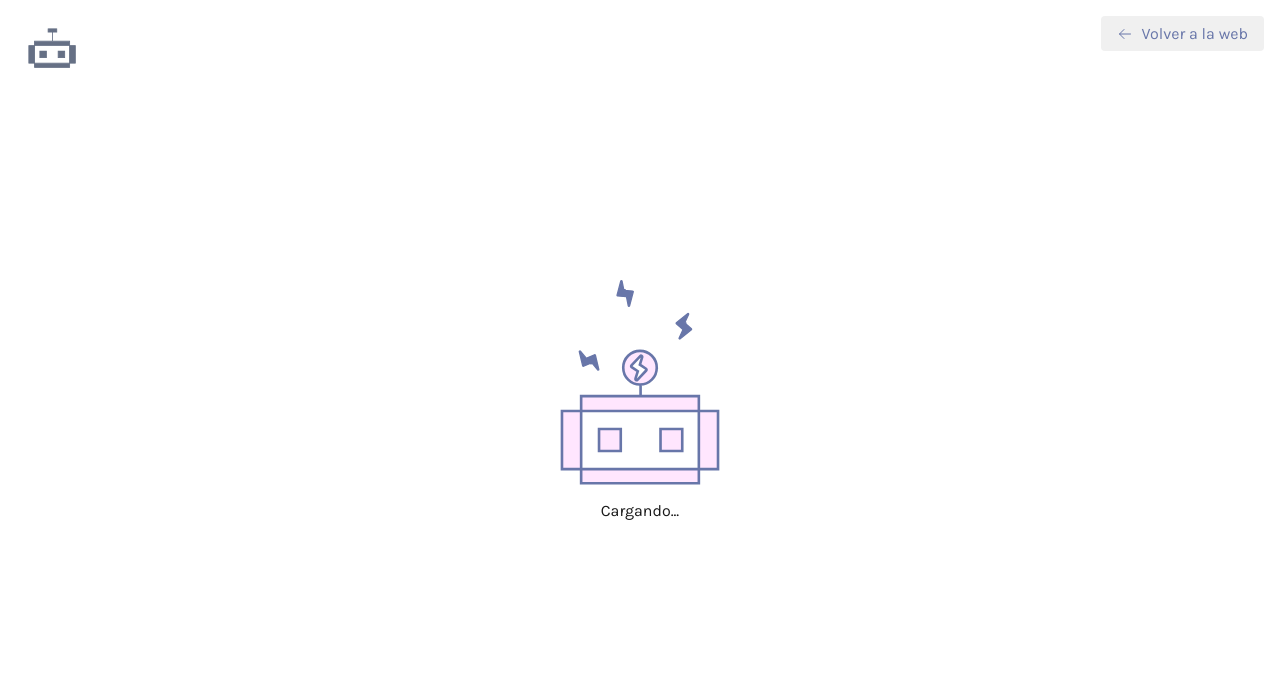
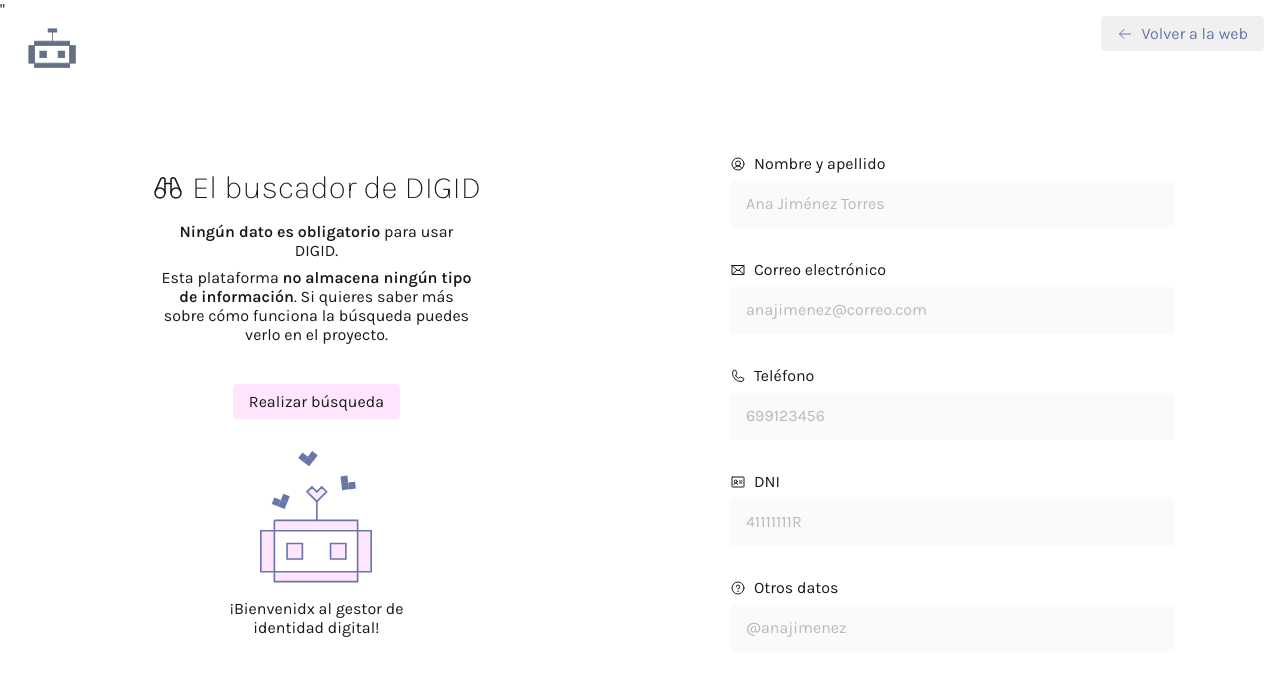
Before and after one commit to silvia-stefani/buscador-de-indentidad, a React (Vite) app in the folder cliente/: page /app in a window 1280 px wide. Shown: the top 676 px of the page. Built offline with nearby package versions, Linux system fonts and the light colour scheme.

Commit message:
loading animation

```diff
--- a/cliente/src/App.jsx
+++ b/cliente/src/App.jsx
@@ -17,7 +17,7 @@ import Trash from './App/Dashboard/Trash/Trash';
 function App() {
 
   const [returndata, setReturndata] = useState({});
-  const [loading, setLoading] = useState(true)
+  const [loading, setLoading] = useState(false)
   let navigate = useNavigate();
 
   const fetchData = async (values) => {
@@ -47,7 +47,7 @@ function App() {
 
   return (
     <div className={styles.App}>
-
+"
       {loading ? <Modal emoji={true} width="10rem" type="loading" label="Cargando..." /> : null}
 
       <Routes>
--- a/cliente/src/components/Emojis/LoadingEm.jsx
+++ b/cliente/src/components/Emojis/LoadingEm.jsx
@@ -1,16 +1,41 @@
 import React from "react";
 
+import { motion } from 'framer-motion';
+
 export default function ChargeEm({ color, width }) {
+
+    <svg width="120" height="156" viewBox="0 0 120 156" fill="none" xmlns="http://www.w3.org/2000/svg">
+        <path d="M75.6449 113.648H92.2124V130.403H75.6449V113.648Z" fill="#FFE6FE" />
+        <path d="M45.3296 113.648H28.7622V130.403H45.3296V113.648Z" fill="#FFE6FE" />
+        <path fill-rule="evenodd" clip-rule="evenodd" d="M15.1184 155H58.9734H104.882V144.202H119.5V99.8487H104.882V144.202H58.9734H15.1184V99.8487H0.5V144.202H15.1184V155Z" fill="#FFE6FE" />
+        <path d="M60.4407 99.8487H104.882V88.5526H60.4407H15.1184V99.8487H60.4407Z" fill="#FFE6FE" />
+        <path d="M60.4407 88.5526V79.6855M60.4407 88.5526H15.1184V99.8487M60.4407 88.5526H104.882V99.8487M104.882 144.202V155H58.9734H15.1184V144.202M104.882 144.202H58.9734H15.1184M104.882 144.202V99.8487M104.882 144.202H119.5V99.8487H104.882M104.882 99.8487H60.4407H15.1184M15.1184 144.202V99.8487M15.1184 144.202H0.5V99.8487H15.1184M75.6449 113.648H92.2124V130.403H75.6449V113.648ZM45.3296 113.648H28.7622V130.403H45.3296V113.648Z" stroke="#6876A9" />
+        <path fill-rule="evenodd" clip-rule="evenodd" d="M72.7817 66.8465C72.7817 73.9414 67.0592 79.693 60.0002 79.693C52.9412 79.693 47.2188 73.9414 47.2188 66.8465C47.2188 59.7516 52.9412 54 60.0002 54C67.0592 54 72.7817 59.7516 72.7817 66.8465ZM60.1957 58.0051L53.5007 65.101C53.1252 65.499 53.196 66.1408 53.6492 66.4464L58.3187 69.5955L56.5577 75.2425C56.2783 76.1385 57.3956 76.7984 58.0384 76.1171L64.7335 69.0212C65.109 68.6232 65.0381 67.9814 64.585 67.6758L59.9155 64.5267L61.6765 58.8797C61.9559 57.9837 60.8386 57.3238 60.1957 58.0051Z" fill="#FFE6FE" stroke="#6876A9" />
+        <path d="M22.8504 63.2436C22.5919 63.3546 22.4889 63.6539 22.6006 63.8945L23.0056 63.721L23.0425 63.6905L22.851 63.2433M22.8504 63.2436L22.851 63.2433L22.851 63.2433M22.8504 63.2436L16.9868 65.7547C16.7022 65.8766 16.3765 65.7133 16.3039 65.4124L13.7149 54.6824C13.5907 54.1672 14.2479 53.838 14.586 54.2461L18.8475 59.3896L19.0859 59.6774L19.4127 59.5374L19.4294 59.5303L19.4294 59.5302L25.2936 57.0188C25.5782 56.897 25.9039 57.0603 25.9765 57.3612L28.5654 68.0912C28.6897 68.6063 28.0324 68.9355 27.6944 68.5275L23.5099 63.4769C23.4916 63.437 23.4677 63.3987 23.438 63.3628L23.4246 63.3739L23.1945 63.0962L22.851 63.2433M22.8504 63.2436C22.8506 63.2435 22.8508 63.2434 22.851 63.2433" fill="#6876A9" stroke="#6876A9" />
+        <path d="M49.3101 12.741L49.3101 12.741L42.956 12.1737C42.6477 12.1462 42.4382 11.848 42.5168 11.5486L45.3216 0.872976C45.4562 0.360445 46.191 0.382019 46.2954 0.901566L47.5869 7.3319C47.5842 7.37571 47.587 7.42084 47.5962 7.46651L47.6133 7.46308L47.6843 7.81665L48.0564 7.84987L48.0997 7.36537L48.1467 7.35594L48.5855 7.39512C48.5699 7.66017 48.3369 7.87491 48.0565 7.84987L54.4106 8.41716C54.7189 8.44469 54.9284 8.74287 54.8497 9.04223L52.045 19.7179C51.9103 20.2304 51.1755 20.2088 51.0712 19.6893L49.7558 13.1405L49.6823 12.7742L49.3282 12.7426L49.3101 12.741Z" fill="#6876A9" stroke="#6876A9" />
+        <path d="M92.5274 37.605L92.5274 37.605L87.7187 33.4129C87.4854 33.2095 87.4911 32.8451 87.7306 32.6491L96.2722 25.6579C96.6823 25.3222 97.2642 25.7714 97.0434 26.2531L94.3108 32.2155C94.2828 32.2493 94.2586 32.2875 94.2392 32.3299L94.255 32.3371L94.1048 32.6649L94.3864 32.9105L94.7061 32.5438L94.7496 32.5638L95.0817 32.8533C94.9133 33.0586 94.5986 33.0955 94.3864 32.9105L99.1951 37.1026C99.4284 37.306 99.4227 37.6704 99.1832 37.8664L90.6416 44.8576C90.2315 45.1932 89.6496 44.7441 89.8704 44.2624L92.6533 38.1902L92.809 37.8505L92.5411 37.6169L92.5274 37.605Z" fill="#6876A9" stroke="#6876A9" />
+    </svg>
+
 
     return (
 
         <svg style={{ width: width }} fill="none" viewBox="0 0 122 156">
-            <path fill="#6876A9" stroke="#6876A9" d="M23.85 63.244a.487.487 0 0 0-.25.65l.406-.173.037-.03-.192-.448m0 0-5.864 2.512a.5.5 0 0 1-.683-.343l-2.59-10.73c-.123-.515.534-.844.872-.436l4.261 5.144.239.287.327-.14.016-.007 5.865-2.511a.5.5 0 0 1 .683.342l2.588 10.73c.125.515-.533.845-.87.437l-4.185-5.051a.517.517 0 0 0-.072-.114l-.013.01-.23-.277-.344.147m0 0" />
-            <path fill="#FFE6FE" d="M76.645 113.648h16.567v16.755H76.645v-16.755Zm-30.315 0H29.762v16.755H46.33v-16.755Z" />
-            <path fill="#FFE6FE" fill-rule="evenodd" d="M16.118 155h89.764v-10.798H120.5V99.849h-14.618v44.353H16.118V99.849H1.5v44.353h14.618V155Zm57.663-88.153c0 7.094-5.722 12.846-12.781 12.846s-12.782-5.752-12.782-12.846C48.218 59.752 53.941 54 61 54s12.781 5.752 12.781 12.847Zm-12.586-8.842-6.694 7.096a.889.889 0 0 0 .148 1.345l4.67 3.15-1.762 5.647c-.279.895.838 1.555 1.481.874l6.695-7.096a.889.889 0 0 0-.148-1.345l-4.67-3.15 1.761-5.646c.28-.896-.838-1.556-1.48-.875Z" clip-rule="evenodd" />
-            <path fill="#FFE6FE" d="M61.44 99.849h44.442V88.553H16.118v11.296h45.323Z" />
-            <path stroke="#6876A9" stroke-width="2" d="M61.44 88.553v-8.867m0 8.867H16.119v11.296m45.323-11.296h44.441v11.296m0 44.353V155H16.118v-10.798m89.764 0H16.118m89.764 0V99.849m0 44.353H120.5V99.849h-14.618m0 0H16.118m0 44.353V99.849m0 44.353H1.5V99.849h14.618m60.527 13.799h16.567v16.755H76.645v-16.755Zm-30.315 0H29.762v16.755H46.33v-16.755Zm27.45-46.801c0 7.094-5.722 12.846-12.781 12.846s-12.782-5.752-12.782-12.846C48.218 59.752 53.941 54 61 54s12.781 5.752 12.781 12.847Zm-8.048 2.174-6.695 7.096c-.643.681-1.76.021-1.48-.874l1.76-5.647-4.67-3.15a.889.889 0 0 1-.148-1.345l6.696-7.096c.642-.681 1.76-.021 1.48.875l-1.76 5.647 4.669 3.149a.889.889 0 0 1 .148 1.345Z" />
-            <path fill="#6876A9" stroke="#6876A9" d="m50.31 12.741-6.354-.567a.5.5 0 0 1-.44-.625L46.323.873c.134-.513.869-.491.973.029l1.292 6.43a.519.519 0 0 0 .01.135l.016-.004.071.354.372.033.044-.485.047-.01.439.04a.487.487 0 0 1-.53.455l6.355.567a.5.5 0 0 1 .439.625l-2.805 10.676c-.135.512-.87.49-.974-.029l-1.315-6.549-.074-.366-.354-.031-.018-.002Zm43.217 24.864-4.808-4.192a.5.5 0 0 1 .012-.764l8.541-6.991c.41-.336.992.113.771.595l-2.732 5.962a.514.514 0 0 0-.072.115l.016.007-.15.328.281.245.32-.366.044.02.332.29a.487.487 0 0 1-.696.056l4.809 4.193a.5.5 0 0 1-.012.763l-8.541 6.992c-.41.335-.992-.114-.772-.596l2.783-6.072.156-.34-.268-.233-.014-.012Z" />
+
+            // animate thunderbolt
+
+
+            <motion.path animate={{ scale: [0, 1, 1, 0, 0] }} transition={{ repeat: Infinity, repeatDelay: 0, delay: 0.1, duration: 1.5 }} d="M22.8504 63.2436C22.5919 63.3546 22.4889 63.6539 22.6006 63.8945L23.0056 63.721L23.0425 63.6905L22.851 63.2433M22.8504 63.2436L22.851 63.2433L22.851 63.2433M22.8504 63.2436L16.9868 65.7547C16.7022 65.8766 16.3765 65.7133 16.3039 65.4124L13.7149 54.6824C13.5907 54.1672 14.2479 53.838 14.586 54.2461L18.8475 59.3896L19.0859 59.6774L19.4127 59.5374L19.4294 59.5303L19.4294 59.5302L25.2936 57.0188C25.5782 56.897 25.9039 57.0603 25.9765 57.3612L28.5654 68.0912C28.6897 68.6063 28.0324 68.9355 27.6944 68.5275L23.5099 63.4769C23.4916 63.437 23.4677 63.3987 23.438 63.3628L23.4246 63.3739L23.1945 63.0962L22.851 63.2433M22.8504 63.2436C22.8506 63.2435 22.8508 63.2434 22.851 63.2433" fill="#6876A9" stroke="#6876A9" />
+            <motion.path animate={{ scale: [0, 1, 1, 0, 0] }} transition={{ repeat: Infinity, repeatDelay: 0, delay: 0.5, duration: 1.5 }}   d="M49.3101 12.741L49.3101 12.741L42.956 12.1737C42.6477 12.1462 42.4382 11.848 42.5168 11.5486L45.3216 0.872976C45.4562 0.360445 46.191 0.382019 46.2954 0.901566L47.5869 7.3319C47.5842 7.37571 47.587 7.42084 47.5962 7.46651L47.6133 7.46308L47.6843 7.81665L48.0564 7.84987L48.0997 7.36537L48.1467 7.35594L48.5855 7.39512C48.5699 7.66017 48.3369 7.87491 48.0565 7.84987L54.4106 8.41716C54.7189 8.44469 54.9284 8.74287 54.8497 9.04223L52.045 19.7179C51.9103 20.2304 51.1755 20.2088 51.0712 19.6893L49.7558 13.1405L49.6823 12.7742L49.3282 12.7426L49.3101 12.741Z" fill="#6876A9" stroke="#6876A9" />
+            <motion.path animate={{ scale: [0, 1, 1, 0, 0] }} transition={{ repeat: Infinity, repeatDelay: 0, delay: 1, duration: 1.5 }}   d="M92.5274 37.605L92.5274 37.605L87.7187 33.4129C87.4854 33.2095 87.4911 32.8451 87.7306 32.6491L96.2722 25.6579C96.6823 25.3222 97.2642 25.7714 97.0434 26.2531L94.3108 32.2155C94.2828 32.2493 94.2586 32.2875 94.2392 32.3299L94.255 32.3371L94.1048 32.6649L94.3864 32.9105L94.7061 32.5438L94.7496 32.5638L95.0817 32.8533C94.9133 33.0586 94.5986 33.0955 94.3864 32.9105L99.1951 37.1026C99.4284 37.306 99.4227 37.6704 99.1832 37.8664L90.6416 44.8576C90.2315 45.1932 89.6496 44.7441 89.8704 44.2624L92.6533 38.1902L92.809 37.8505L92.5411 37.6169L92.5274 37.605Z" fill="#6876A9" stroke="#6876A9" />
+            // animate antenna
+            <motion.path animate={{ rotate: 360 }} transition={{ repeat: Infinity, repeatDelay: 0, duration: 1, ease: "linear" }}
+                fill="#FFE6FE" fillRule="evenodd" stroke="#6876A9" strokeWidth="1.5" d="M72.782 66.847c0 7.094-5.723 12.846-12.782 12.846s-12.78-5.752-12.78-12.846C47.219 59.752 52.94 54 60 54s12.782 5.752 12.782 12.847Zm-12.586-8.842L53.5 65.101a.889.889 0 0 0 .148 1.345l4.67 3.15-1.761 5.647c-.28.895.838 1.555 1.48.874l6.696-7.096a.889.889 0 0 0-.149-1.345l-4.67-3.15 1.761-5.646c.28-.896-.837-1.556-1.48-.875Z" clipRule="evenodd" />
+
+            <path fill="#FFE6FE" d="M75.645 113.648h16.567v16.755H75.645v-16.755Zm-30.315 0H28.762v16.755H45.33v-16.755Z" />
+            <path fill="#FFE6FE" fillRule="evenodd" d="M15.118 155h89.764v-10.798H119.5V99.849h-14.618v44.353H15.118V99.849H.5v44.353h14.618V155Z" clipRule="evenodd" />
+            <path fill="#FFE6FE" d="M60.44 99.849h44.442V88.553H15.118v11.296h45.323Z" />
+            <path stroke="#6876A9" strokeWidth="1.5" d="M60.44 88.553v-8.867m0 8.867H15.119v11.296m45.323-11.296h44.441v11.296m0 44.353V155H15.118v-10.798m89.764 0H15.118m89.764 0V99.849m0 44.353H119.5V99.849h-14.618m0 0H15.118m0 44.353V99.849m0 44.353H.5V99.849h14.618m60.527 13.799h16.567v16.755H75.645v-16.755Zm-30.315 0H28.762v16.755H45.33v-16.755Z" />
+
         </svg>
     )
 }
```
Also changed, not shown: cliente/src/components/Emojis/EmptyEm.jsx (+1 -1 lines).
